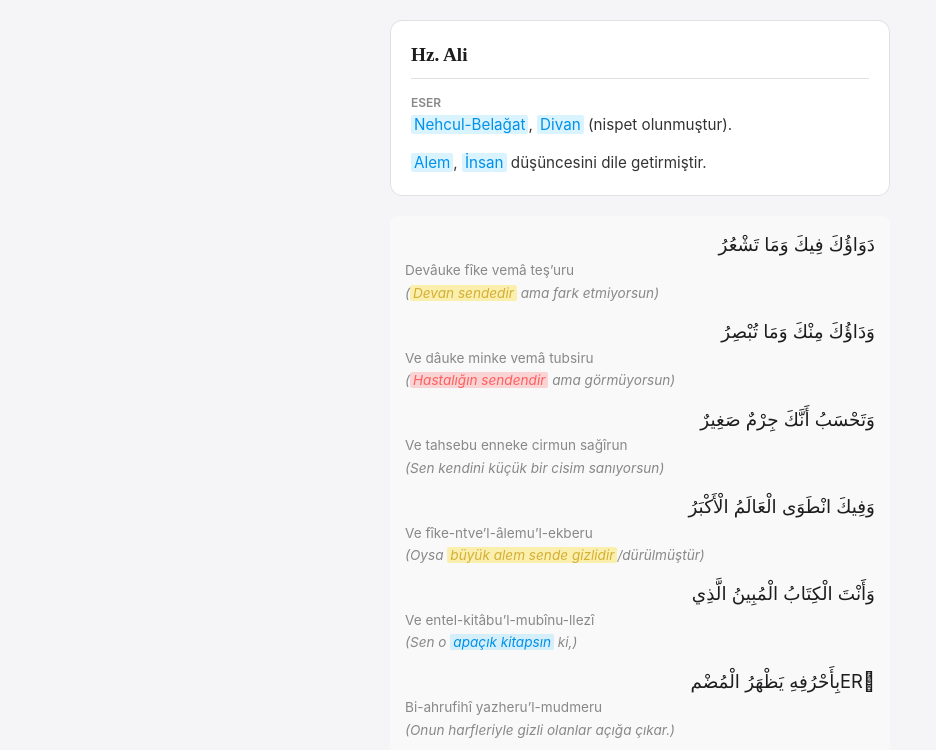
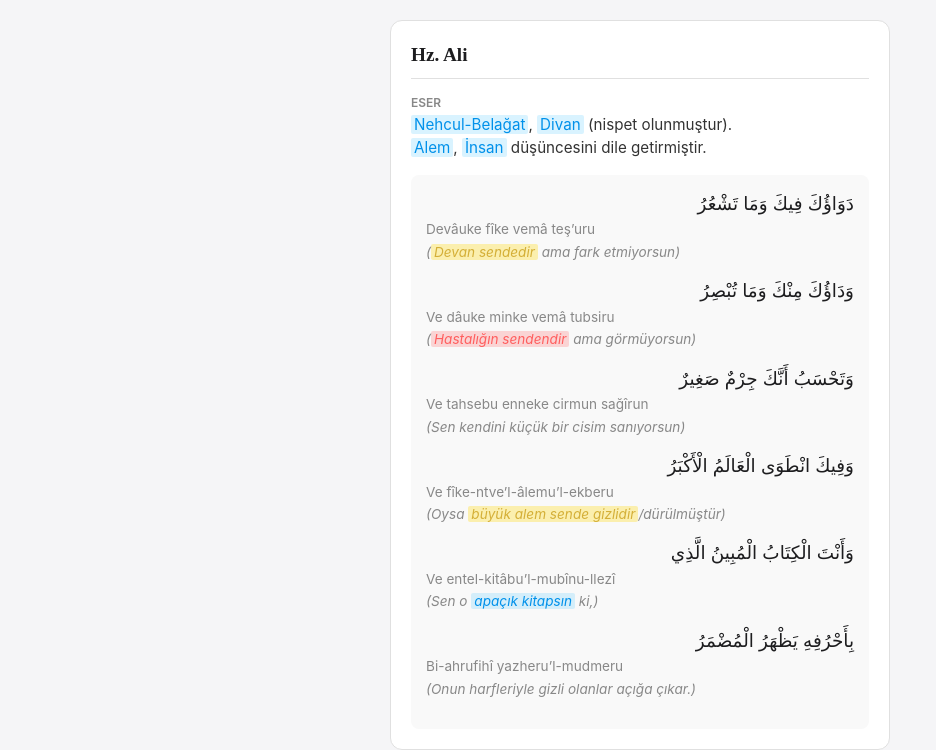
Before and after one commit to bilginsahiner/Tasavvuf-Metinleri, a plain HTML site: page index.html in a window 1280 px wide. Shown: the part 62-812 px from the top of the page, without its empty margins (0-936 px from the left). Drawn offline with Linux system fonts and the light colour scheme.

Commit message:
Update index.html

```diff
--- a/index.html
+++ b/index.html
@@ -302,7 +302,6 @@
                 <span class="f-blue">Nehcul-Belağat</span>,
                 <span class="f-blue">Divan</span> (nispet olunmuştur).
             </span>
-        </div>
 <span class="content">
                 <span class="f-blue">Alem</span>,
                 <span class="f-blue">İnsan</span> düşüncesini dile getirmiştir.
@@ -336,7 +335,7 @@
                 <span class="meal">(Sen o <span class="f-blue">apaçık kitapsın</span> ki,)</span>
             </div>
             <div class="siir-satir">
-                <span class="arapca">بِأَحْرُفِهِ يَظْهَرُ الْمُضْمERُ</span>
+                <span class="arapca">بِأَحْرُفِهِ يَظْهَرُ الْمُضْمَرُ</span>
                 <span class="latin">Bi-ahrufihî yazheru’l-mudmeru</span>
                 <span class="meal">(Onun harfleriyle gizli olanlar açığa çıkar.)</span>
             </div>
```
